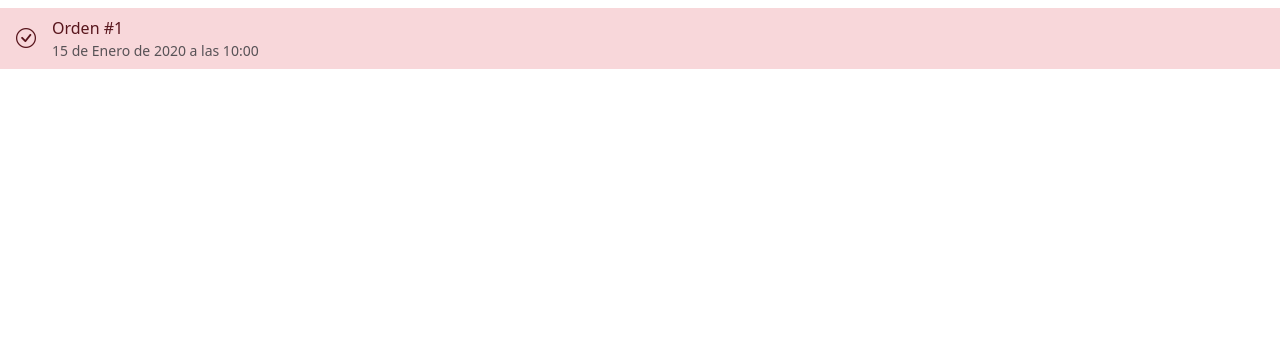
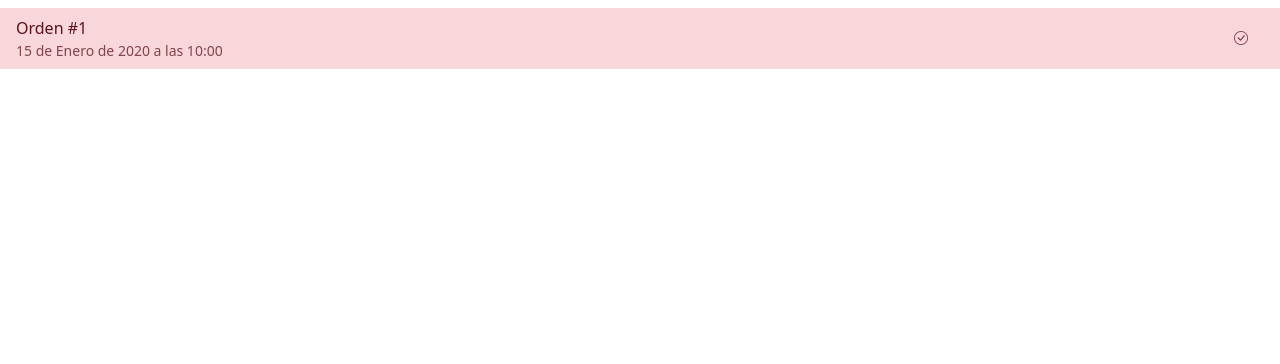
Before and after one commit to Galindo-lab/prestamos, a Django app: page /orders/ in a window 1280 px wide. Shown: the part 56-420 px from the top of the page. Run offline with Django 5.2, Linux system fonts and the light colour scheme; a user stored in the database is signed in; tables that the repository leaves empty hold one stand-in row (values such as "Sample post"); some libraries are stand-ins or nearby versions.

Commit message:
vistas actualizadas

```diff
--- a/templates/order_list.html
+++ b/templates/order_list.html
@@ -73,13 +73,21 @@
 
             <ul class="list-group list-group-flush">
                 {% for order in orders %}
-                    <a class="list-group-item px-0 {{ order.get_report|yesno:"list-group-item-danger," }}"
+                    <a class="list-group-item {{ order.get_report|yesno:"list-group-item-danger," }}"
                        href="{% url 'order_detail' order.pk %}">
 
                         <div class="d-flex flex-fill">
 
+
+                            {# descripcion #}
+                            <div class="d-flex flex-column w-100">
+                                <span class="">Orden #{{ order.id }}</span>
+                                <span class="small opacity-75">{{ order.order_date }}</span>
+                            </div>
+
+
                             {# Icono #}
-                            <div class="d-flex align-items-center ps-3 pe-3 h5 m-0">
+                            <div class="d-flex align-items-center ps-3 pe-3 h5 m-0 small opacity-75">
                                 {% if order.status in 'cancelled, rejected' %}
                                     <i class="bi bi-x-circle"></i>
                                 {% elif order.status in 'approved, delivered, returned' %}
@@ -89,12 +97,6 @@
                                 {% endif %}
                             </div>
 
-                            {# descripcion #}
-                            <div class="d-flex flex-column w-100">
-                                <span class="fw-medium">Orden #{{ order.id }}</span>
-                                <span class="small text-body-secondary">{{ order.order_date }}</span>
-                            </div>
-
                         </div>
                     </a>
                 {% endfor %}
```
Also changed, not shown: templates/order_detail.html (+9 -0 lines).
